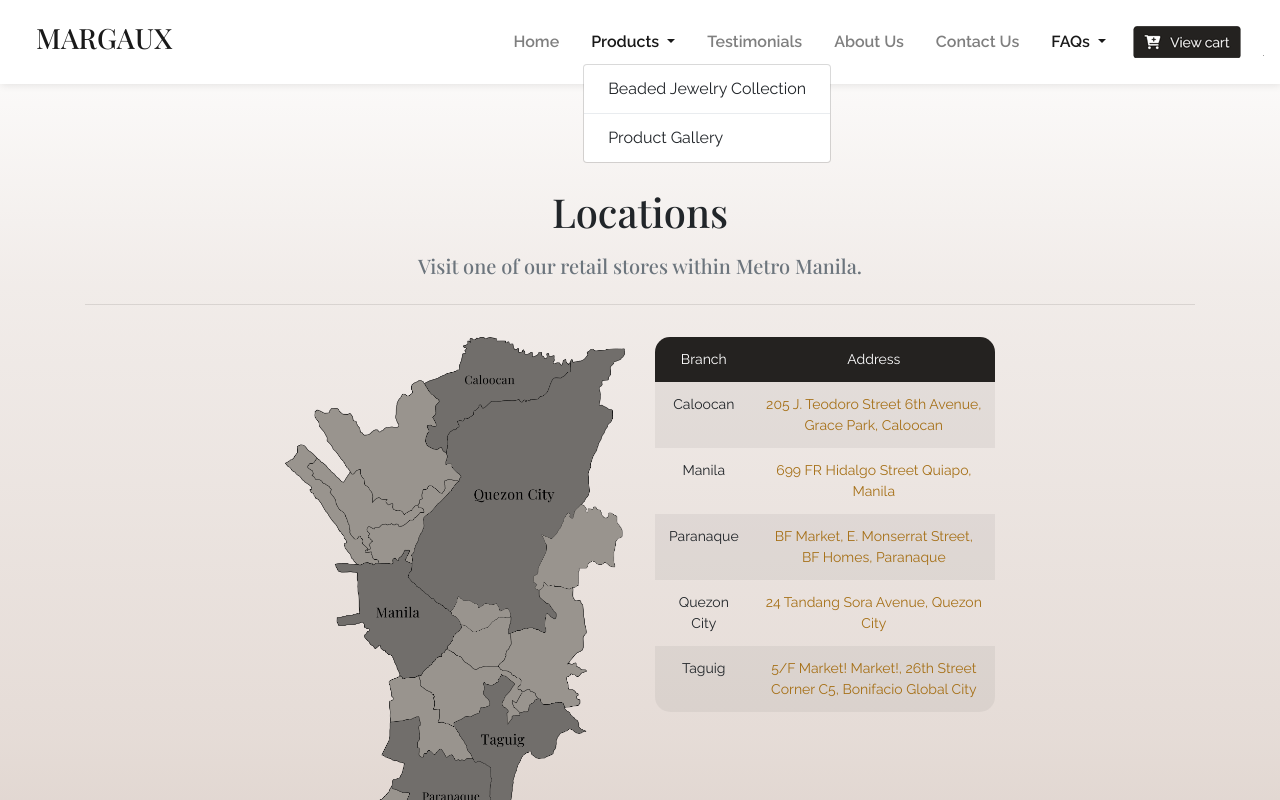
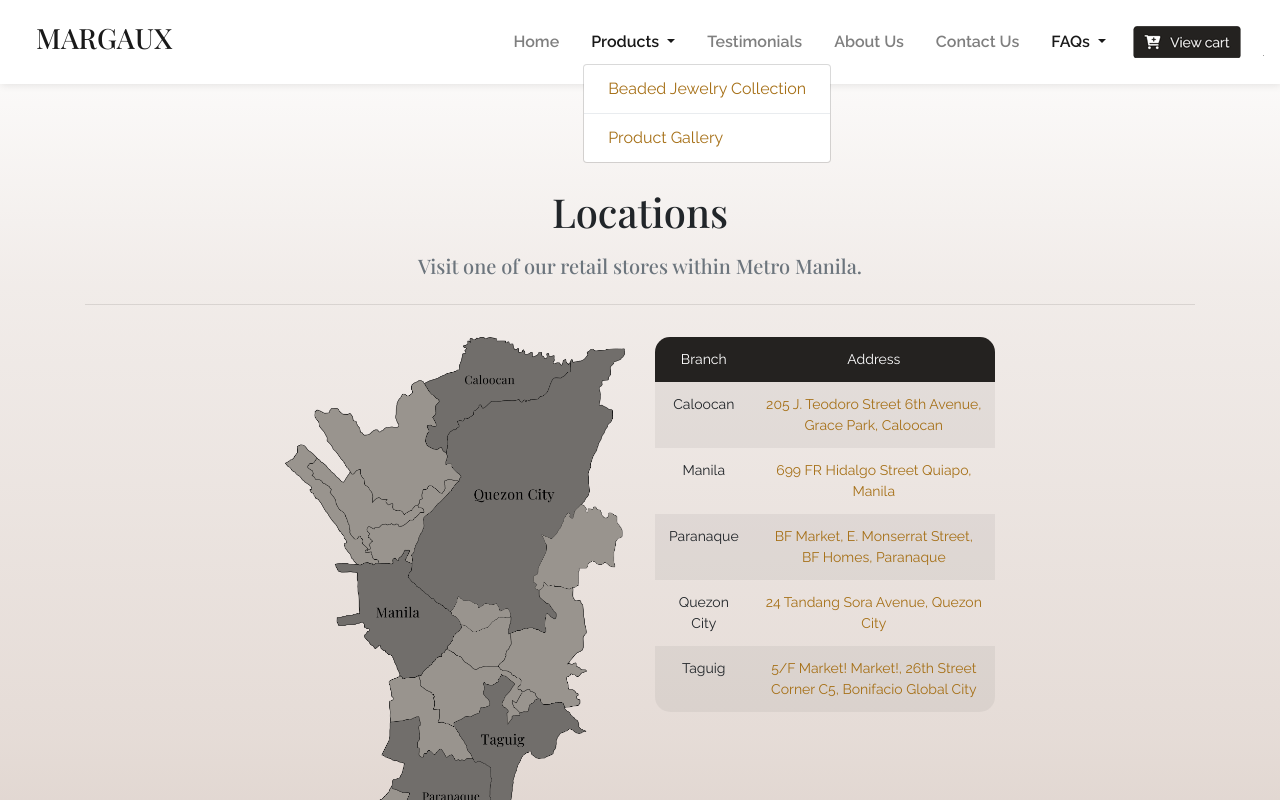
Before and after one commit to qeewpi/margaux.github.io, a plain HTML site: page locations.html in a window 1280 px wide. Both pictures are taken after a click on the button "Products". Shown: the top 800 px of the page. Drawn offline with nearby package versions, Linux system fonts and the light colour scheme; a web font is replaced by a local one.

Commit message:
Update locations.css

```diff
--- a/css/locations.css
+++ b/css/locations.css
@@ -76,7 +76,7 @@ img {
 	padding-bottom: 1em;
 }
 
-.locations :is(a) {
+a:link {
 	color: #A67017;
 	text-decoration: none;
 }
```
